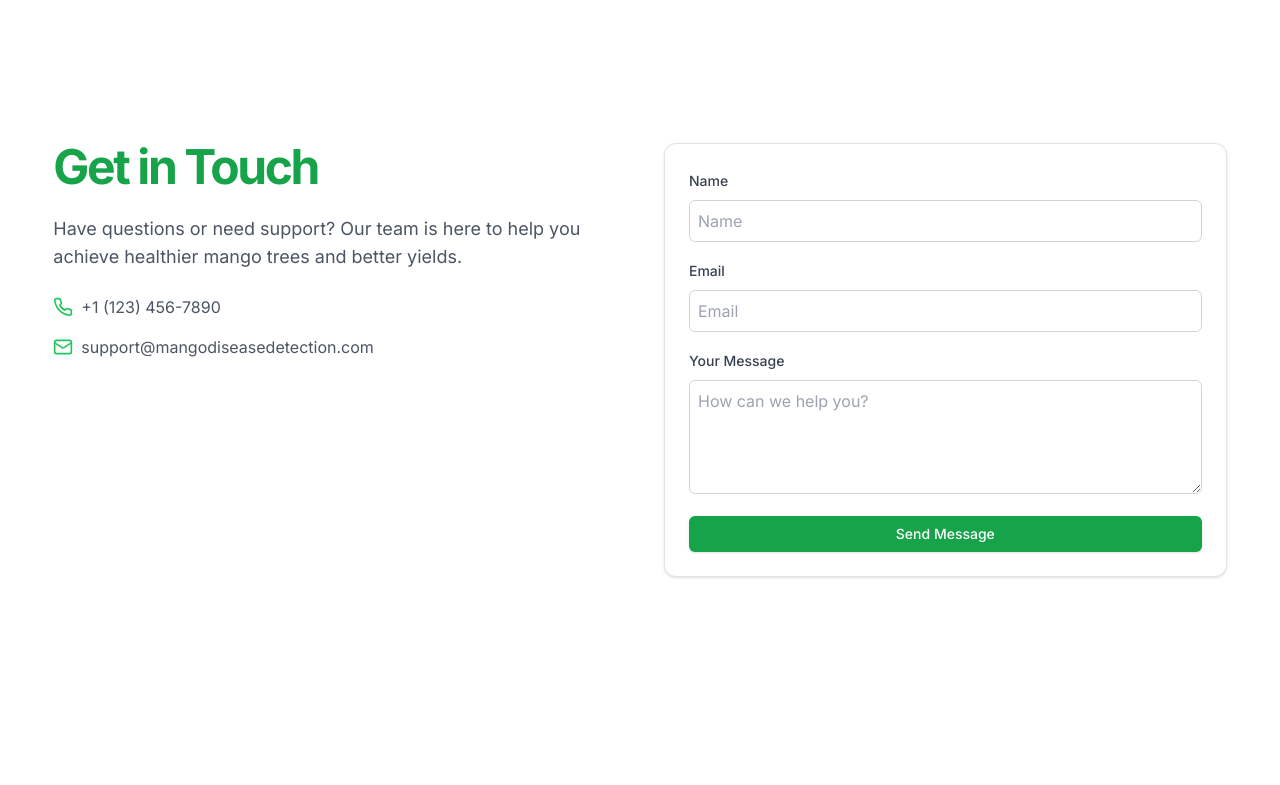
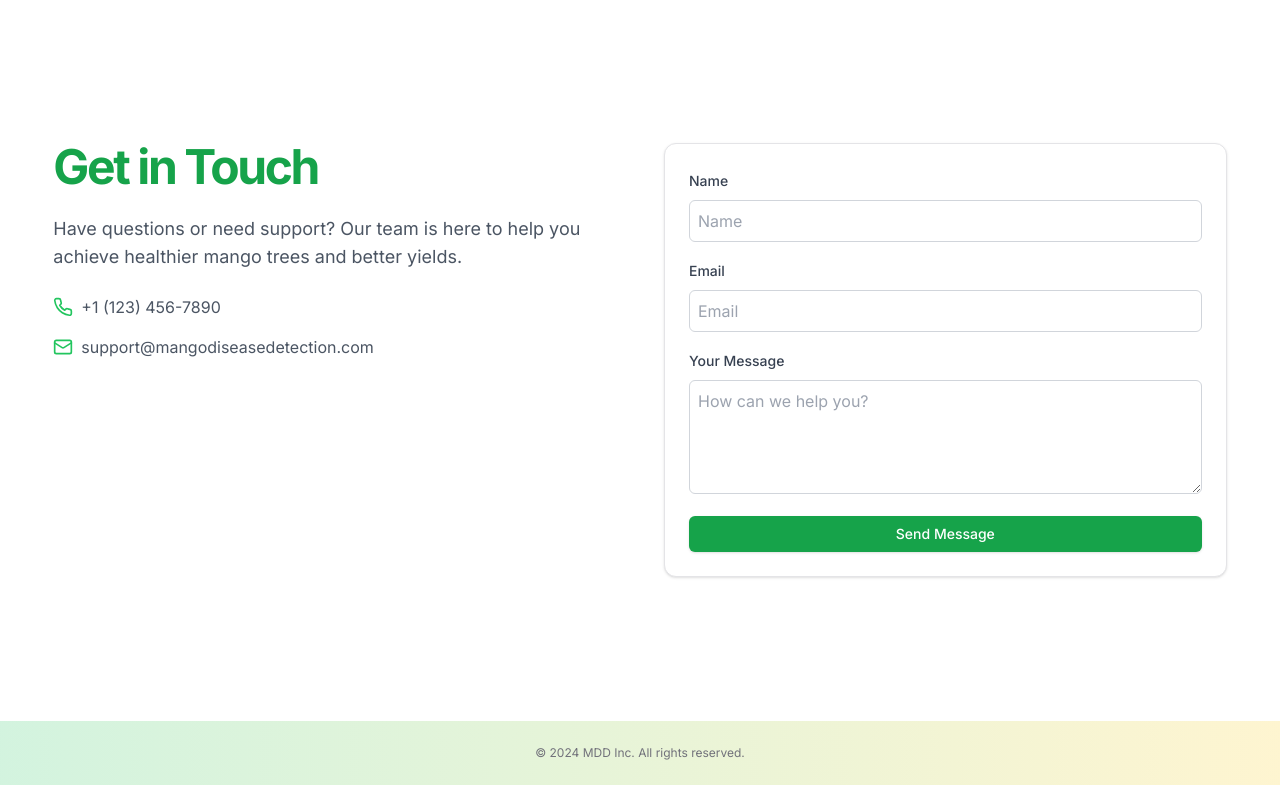
Before and after one commit to almonsour13/MDD-APP, a Next.js app: page / in a window 1280 px wide. Shown: the part 1959-2744 px from the top of the page. Before the commit the page ends 2664 px from the top, so only its background shows below. Built offline with nearby package versions, Linux system fonts and the light colour scheme.

Commit message:
update on homepage

```diff
--- a/app/page.tsx
+++ b/app/page.tsx
@@ -7,6 +7,7 @@ import { Card, CardContent } from "@/components/ui/card"
 import { Leaf, Camera, Zap, Smartphone } from "lucide-react"
 import { useEffect, useState } from "react"
 import Image from "next/image"
+import Footer from "@/components/common/footer"
 export default function LandingPage() {
   return (
     <div className="flex flex-col items-center space-y-4 min-h-[100dvh]">
@@ -15,22 +16,12 @@ export default function LandingPage() {
       <About />
       <HowToUse />
       <Contact />
+      <Footer/>
     </div>
   )
 }
 
 const Banner = () => {
-  const [key, setKey] = useState(0)
-  const headingText = "Detect Mango Diseases"
-
-  useEffect(() => {
-    const interval = setInterval(() => {
-      setKey(prevKey => prevKey + 1)
-    }, 10000) // Replay animation every 10 seconds
-
-    return () => clearInterval(interval)
-  }, [])
-
   return (
     <section id="banner" className="w-11/12 rounded-xl bg-gradient-to-r from-green-500 to-yellow-400 py-12 md:py-16 lg:py-20">
       <div className="max-w-7xl mx-auto px-4 sm:px-6 lg:px-8">
--- /dev/null
+++ b/components/common/footer.tsx
@@ -0,0 +1,21 @@
+/**
+ * v0 by Vercel.
+ * @see https://v0.dev/t/SiFOYVUb5ZA
+ * Documentation: https://v0.dev/docs#integrating-generated-code-into-your-nextjs-app
+ */
+import Link from "next/link"
+const Footer = () => {
+  return (
+    <footer className="w-full flex justify-center bg-gradient-to-r from-green-500/20 to-yellow-400/20">
+      <div className="w-11/12 flex flex-col items-center justify-between h-16 sm:flex-row">
+        <div className="flex items-center gap-2">
+        </div>
+        <p className="text-xs text-muted-foreground">&copy; 2024 MDD Inc. All rights reserved.</p>
+        <div className="flex items-center gap-4">
+
+        </div>
+      </div>
+    </footer>
+  )
+}
+export default Footer;
```
